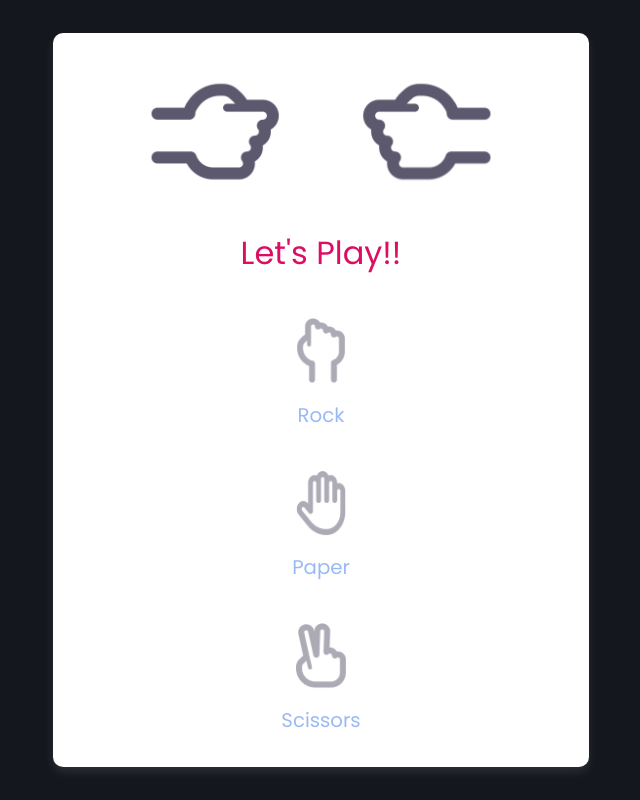
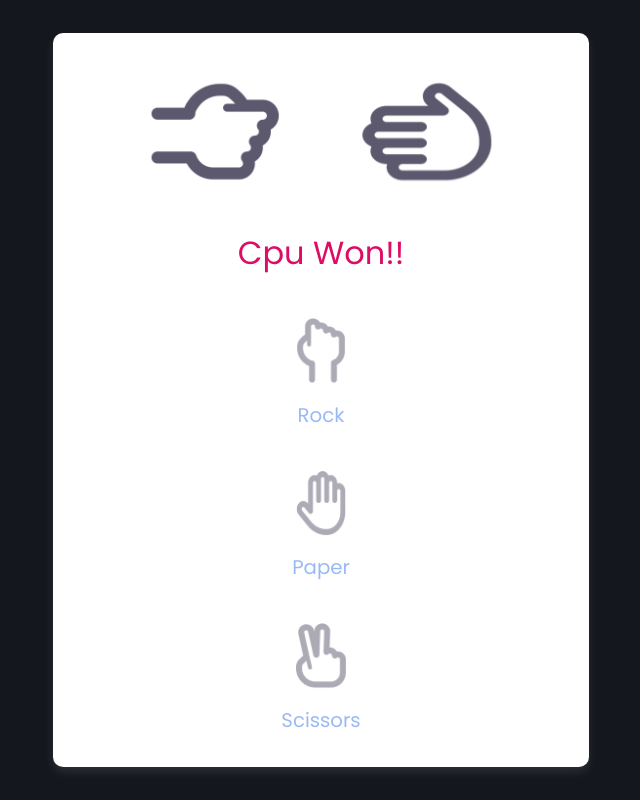
Before and after one commit to Andipstha/rps, a plain HTML site: page index.html in a window 1280 px wide. Both pictures are taken after a click on the element "Rock". Shown: the whole page, without its empty margins (319-959 px from the left). Drawn offline with Linux system fonts and the light colour scheme.

Commit message:
update script

```diff
--- a/script.js
+++ b/script.js
@@ -0,0 +1,72 @@
+// Get  to DOM elements
+const gameContainer = document.querySelector(".container"),
+  userResult = document.querySelector(".user_result img"),
+  cpuResult = document.querySelector(".cpu_result img"),
+  result = document.querySelector(".result"),
+  optionImages = document.querySelectorAll(".option_image");
+
+// Loop through each option image element
+optionImages.forEach((image, index) => {
+  image.addEventListener("click", (e) => {
+    image.classList.add("active");
+
+    userResult.src = cpuResult.src =
+    "./assets/img/rock.png";
+    result.textContent = "Wait...";
+
+    // Loop through each option image again
+    optionImages.forEach((image2, index2) => {
+      // If the current index doesn't match the clicked index
+      // Remove the "active" class from the other option images
+      index !== index2 && image2.classList.remove("active");
+    });
+
+    gameContainer.classList.add("start");
+
+    // Set a timeout to delay the result calculation
+    let time = setTimeout(() => {
+      gameContainer.classList.remove("start");
+
+      // Get the source of the clicked option image
+      let imageSrc = e.target.querySelector("img").src;
+      // Set the user image to the clicked option image
+      userResult.src = imageSrc;
+
+      // Generate a random number between 0 and 2
+      let randomNumber = Math.floor(Math.random() * 3);
+      // Create an array of CPU image options
+      let cpuImages = [
+        "./assets/img/rock.png",
+        "./assets/img/paper.png",
+        "./assets/img/scissior.png"
+      ];
+      // Set the CPU image to a random option from the array
+      cpuResult.src = cpuImages[randomNumber];
+
+      // Assign a letter value to the CPU option (R for rock, P for paper, S for scissors)
+      let cpuValue = ["R", "P", "S"][randomNumber];
+      // Assign a letter value to the clicked option (based on index)
+      let userValue = ["R", "P", "S"][index];
+
+      // Create an object with all possible outcomes
+      let outcomes = {
+        RR: "Draw",
+        RP: "Cpu",
+        RS: "User",
+        PP: "Draw",
+        PR: "User",
+        PS: "Cpu",
+        SS: "Draw",
+        SR: "Cpu",
+        SP: "User"
+      };
+
+      // Look up the outcome value based on user and CPU options
+      let outComeValue = outcomes[userValue + cpuValue];
+
+      // Display the result
+      result.textContent =
+        userValue === cpuValue ? "Match Draw" : `${outComeValue} Won!!`;
+    }, 2500);
+  });
+});
--- a/style.css
+++ b/style.css
@@ -30,6 +30,16 @@ body {
     transform-origin: left;
     animation: userShake 0.7s ease infinite;
 }
+@keyframes userShake {
+    50% {
+      transform: rotate(10deg);
+    }
+  }
+
+.container.start .cpu_result {
+    transform-origin: right;
+    animation: cpuShake 0.7s ease infinite;
+  }
 @keyframes cpuShake {
     50%{
         transform: rotate(-10deg);
```
